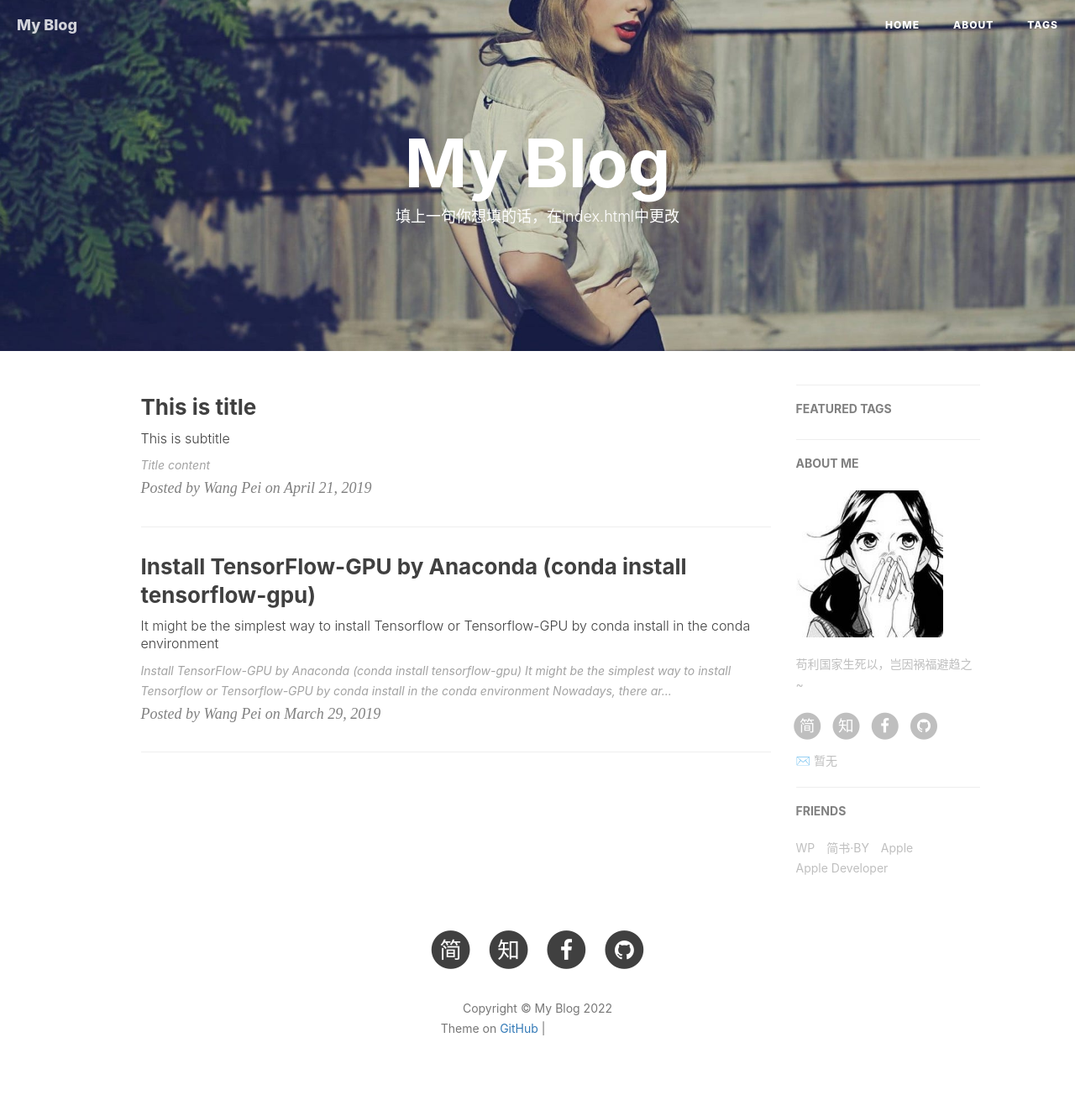
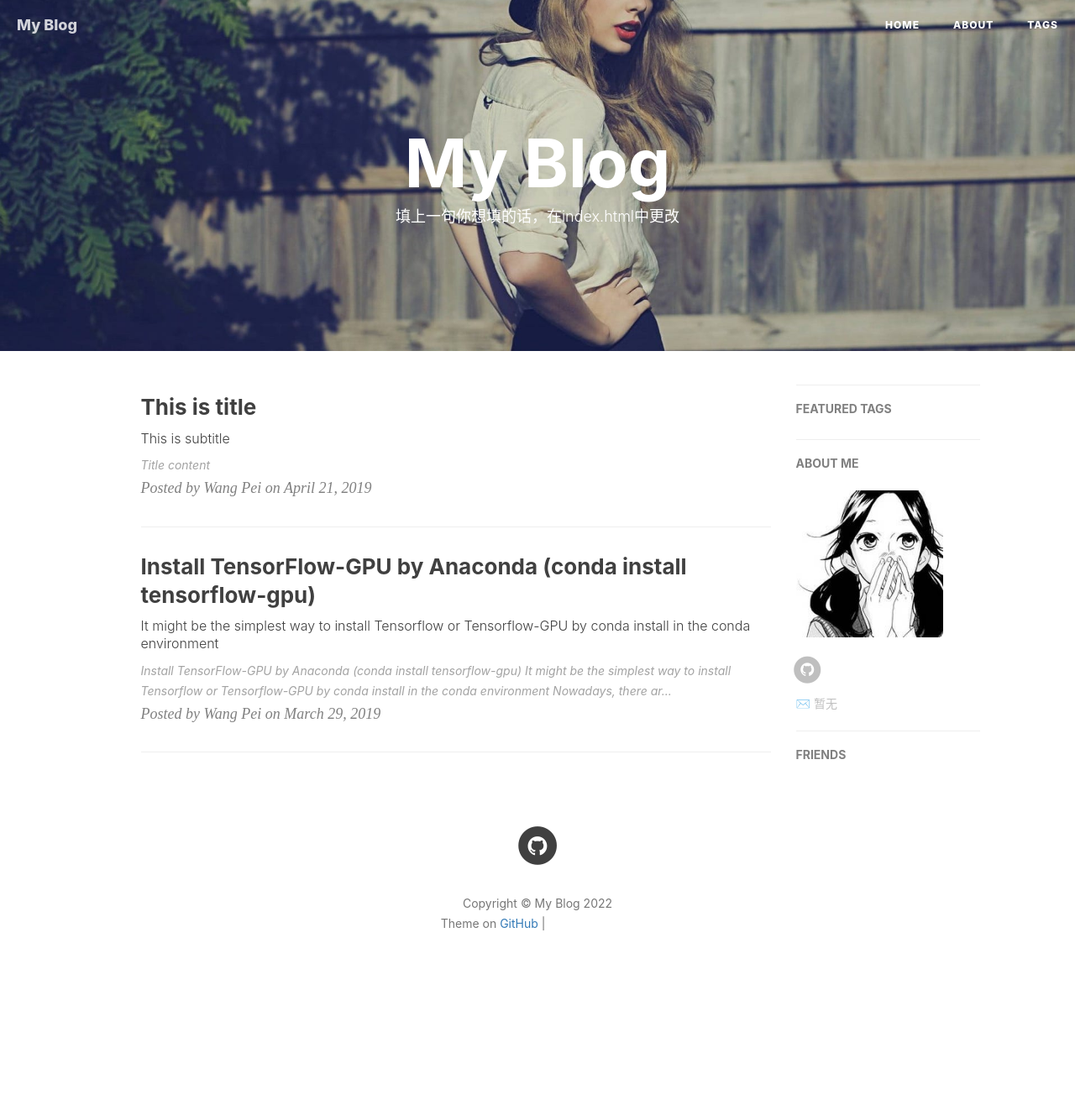
Before and after one commit to Angoulemi/Angoulemi.github.io, a Jekyll site: the page built from index.html, in a window 1280 px wide. Shown: the whole page at 84% size. Built offline with Jekyll 4.4.1, drawn with Linux system fonts in a browser that asks for light colours; nearby versions of some CDN libraries; the list of posts is cut into pages by our own code; comment, search, counter and statistics services are not loaded; after the commit the page ends 1204 px from its top, so only the background shows below that; grey boxes are pictures that could not be loaded.

Commit message:
Update _config.yml

```diff
--- a/_config.yml
+++ b/_config.yml
@@ -5,13 +5,13 @@ header-img: img/post-bg-desk.jpg
 email: 暂无
 description: "写一句你想写的话"
 keyword: "我的博客"
-url: "http://name.github.io"          # your host, for absolute URL
+url: "http://angulan.github.io"          # your host, for absolute URL
 baseurl: ""      # for example, '/blog' if your blog hosted on 'host/blog'
-github_repo: "https://github.com/name/name.github.io.git" # you code repository
+github_repo: "https://github.com/Angoulemi/angulan.github.io.git" # you code repository
 
 # Sidebar settings
 sidebar: true                           # whether or not using Sidebar.
-sidebar-about-description: "苟利国家生死以，岂因祸福避趋之~"
+sidebar-about-description: ""
 sidebar-avatar: /img/avatar_binggan.jpg      # use absolute URL, seeing it's used in both `/` and `/about/`
 
 
@@ -19,10 +19,10 @@ sidebar-avatar: /img/avatar_binggan.jpg      # use absolute URL, seeing it's use
 # SNS settings
 RSS: false
 # weibo_username:     暂无
-zhihu_username:     暂无
+# zhihu_username:     暂无
 github_username:    暂无
-facebook_username:  暂无
-jianshu_username:   暂无
+# facebook_username:  暂无
+# jianshu_username:   暂无
 #twitter_username:   暂无
 
 
@@ -62,7 +62,7 @@ gitalk:
   enable: true    #是否开启Gitalk评论
   clientID:                             #生成的clientID
   clientSecret:     #生成的clientSecret
-  repo: name.github.io    #仓库名称
+  repo: angulan.github.io    #仓库名称
   owner:     #github用户名
   admin:
   distractionFreeMode: true #是否启用类似FB的阴影遮罩
@@ -95,17 +95,5 @@ service-worker: true
 
 # Friends
 friends: [
-    {
-        title: "WP",
-        href: "https://wangpei.ink"
-    },{
-        title: "简书·BY",
-        href: "http://www.jianshu.com/u/e71990ada2fd"
-    },{
-        title: "Apple",
-        href: "https://apple.com"
-    },{
-        title: "Apple Developer",
-        href: "https://developer.apple.com/"
-    }
+
 ]
```
